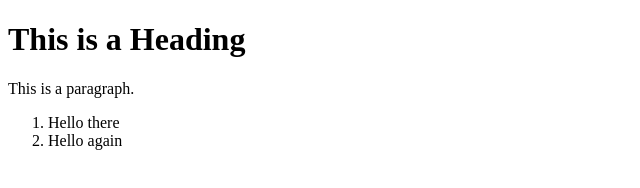
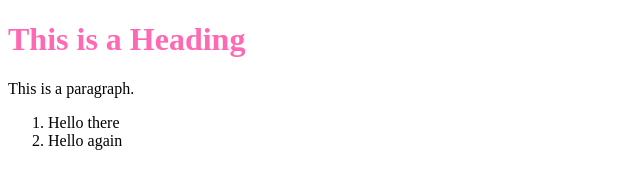
Before and after one commit to mtlynch3/summer24, a plain HTML site: page index.html in a window 1280 px wide. Shown: the whole page, without its empty margins (0-640 px from the left). Drawn offline with Linux system fonts and the light colour scheme.

Commit message:
intial changes

```diff
--- /dev/null
+++ b/index.css
@@ -0,0 +1,3 @@
+h1 {
+    color: hotpink;
+}
--- a/index.html
+++ b/index.html
@@ -2,6 +2,8 @@
 <html>
 <head>
 <title>Page Title</title>
+<link rel="stylesheet" type="text/css" href="index.css">
+
 </head>
 <body>
 
```
